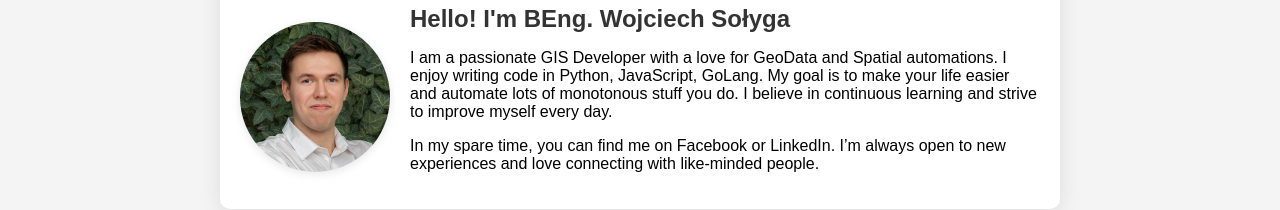
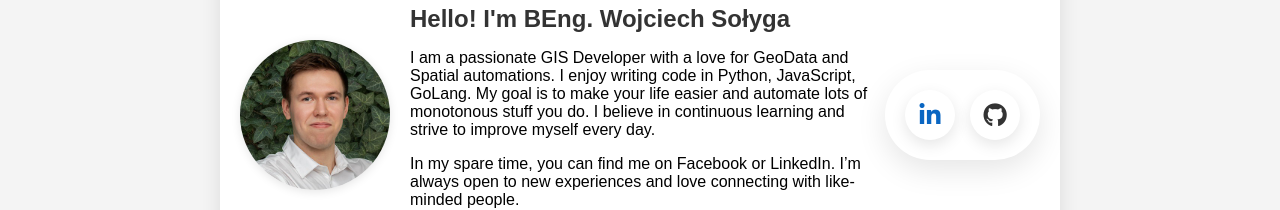
Before and after one commit to wojtek19022/wojtek19022.github.io, a website: page about_page/about.html in a window 1280 px wide. Shown: the part 211-421 px from the top of the page. Drawn offline with nearby package versions, Linux system fonts and the light colour scheme.

Commit message:
added first version of social media icons

```diff
--- a/about_page/about.html
+++ b/about_page/about.html
@@ -6,6 +6,7 @@
     <title>About Me</title>
     <link rel="icon" sizes="16x16" href="images/globe.png" type="image/x-icon"> <!--icon for a tab-->
     <link rel="stylesheet" href="../about_page/about_style.css">
+    <link rel="stylesheet" href="https://cdnjs.cloudflare.com/ajax/libs/font-awesome/6.4.0/css/all.min.css">
     <script
         src="https://code.jquery.com/jquery-3.3.1.js"
         integrity="sha256-2Kok7MbOyxpgUVvAk/HJ2jigOSYS2auK4Pfzbm7uH60="
@@ -39,6 +40,14 @@
                     I’m always open to new experiences and love connecting with like-minded people.
                 </p>
             </div>
+            <div class="socials">
+                <a target="_blank" href="https://www.linkedin.com/in/wojciech-solyga/" class="social-link linkedin" data-platform="LinkedIn">
+                    <i class="fab fa-linkedin-in"></i>
+                </a>
+                <a target="_blank" href="https://github.com/wojtek19022" class="social-link github" data-platform="GitHub">
+                    <i class="fab fa-github"></i>
+                </a>
+            </div>
         </section>
     </div>
     <div id="footer"></div>
--- a/about_page/about_style.css
+++ b/about_page/about_style.css
@@ -50,3 +50,36 @@ h2 {
     color: #666;
     line-height: 1.6;
 }
+
+.social-link {
+    position: relative;
+    width: 50px;
+    height: 50px;
+    border-radius: 50%;
+    display: flex;
+    justify-content: center;
+    align-items: center;
+    text-decoration: none;
+    /* color: white; */
+    font-size: 24px;
+    transition: all 0.3s ease;
+    box-shadow: 0 5px 15px rgba(0, 0, 0, 0.1);
+}
+
+.socials {
+    display: flex;
+    gap: 15px;
+    padding: 20px;
+    /* background: white; */
+    border-radius: 50px;
+    box-shadow: 0 10px 30px rgba(0, 0, 0, 0.1);
+}
+
+.linkedin { color: #0a66c2; }
+.github { color: #333333; }
+
+/* Animation effects */
+.social-link:hover {
+    transform: translateY(-5px);
+    box-shadow: 0 10px 20px rgba(0, 0, 0, 0.2);
+}
```
